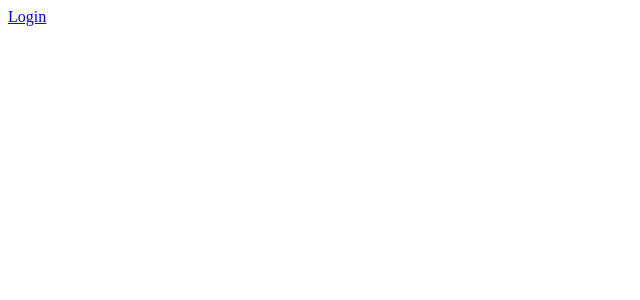
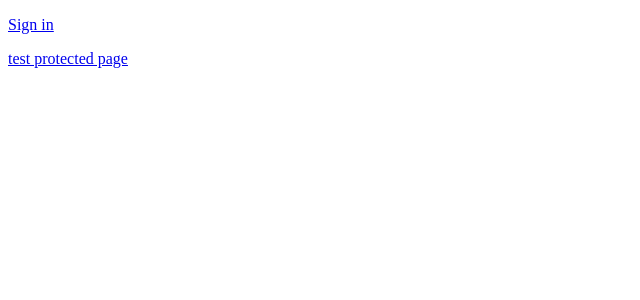
Before and after one commit to Bukabuka321/team-3-hackathon-project, a Next.js app: page / in a window 1280 px wide. Shown: the top 300 px of the page, without its empty margins (0-640 px from the left). Built offline with nearby package versions, Linux system fonts and the light colour scheme; no server answers.

Commit message:
added protected route

```diff
--- a/pages/index.jsx
+++ b/pages/index.jsx
@@ -1,9 +1,23 @@
 import Link from "next/link";
+import { useSession } from "next-auth/react";
 
 export default function Home() {
+  const { data: session } = useSession();
+
   return (
     <div>
-      <Link href={"/login"}>Login</Link>
+      <Link href={"/login"}>
+        {session ? (
+          <p className="w-20 border-2 rounded-lg border-solid bg-blue-600 text-center">
+            Sign out
+          </p>
+        ) : (
+          <p className="w-20 border-2 rounded-lg border-solid bg-blue-600 text-center">
+            Sign in
+          </p>
+        )}
+      </Link>
+      <Link href={"/protected"}>test protected page</Link>
     </div>
   );
 }
```
Also changed, not shown: pages/protected.jsx (+11 -3 lines).
